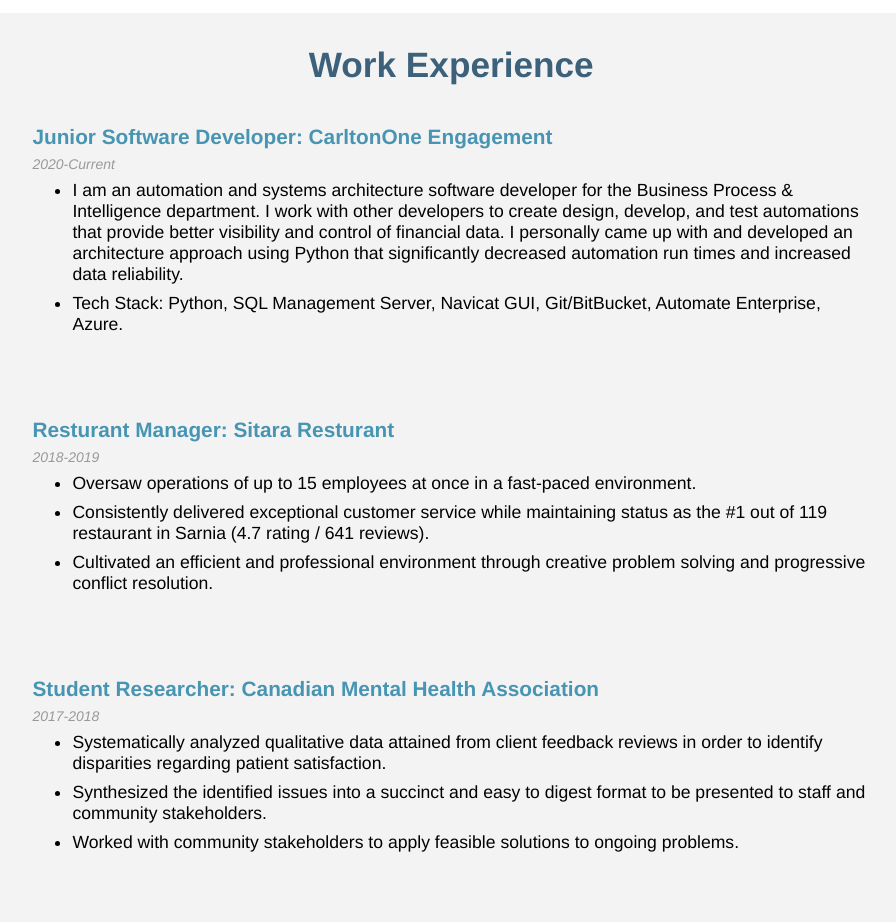
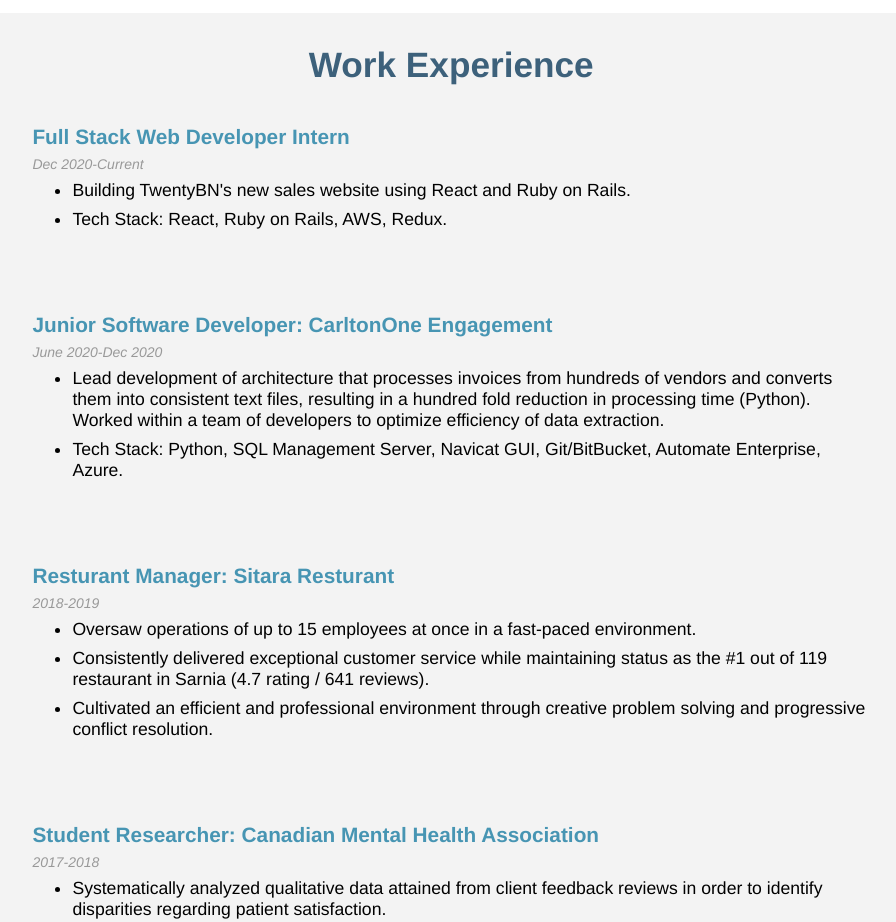
Before and after one commit to JashanB/PortfolioV2, a React (Create React App) app: page / in a window 1280 px wide. Shown: the part 1500-2422 px from the top of the page, without its empty margins (304-1200 px from the left). Built offline with nearby package versions, Linux system fonts and the light colour scheme.

Commit message:
updated work exp

```diff
--- a/src/components/workExp/WorkExp.js
+++ b/src/components/workExp/WorkExp.js
@@ -6,11 +6,19 @@
     <div id="work-exp">
       <h2>Work Experience</h2>
       <div className="exp-list">
-      <div className="exp">
+        <div className="exp">
+          <h4>Full Stack Web Developer Intern</h4>
+          <p>Dec 2020-Current</p>
+          <ul>
+            <li>Building TwentyBN's new sales website using React and Ruby on Rails.</li>
+            <li>Tech Stack: React, Ruby on Rails, AWS, Redux.</li>
+          </ul>
+        </div>
+        <div className="exp">
           <h4>Junior Software Developer: CarltonOne Engagement</h4>
-          <p>2020-Current</p>
+          <p>June 2020-Dec 2020</p>
           <ul>
-            <li>I am an automation and systems architecture software developer for the Business Process & Intelligence department. I work with other developers to create design, develop, and test automations that provide better visibility and control of financial data. I personally came up with and developed an architecture approach using Python that significantly decreased automation run times and increased data reliability.</li>
+            <li>Lead development of architecture that processes invoices from hundreds of vendors and converts them into consistent text files, resulting in a hundred fold reduction in processing time (Python). Worked within a team of developers to optimize efficiency of data extraction.</li>
             <li>Tech Stack: Python, SQL Management Server, Navicat GUI, Git/BitBucket, Automate Enterprise, Azure.</li>
           </ul>
         </div>
```
